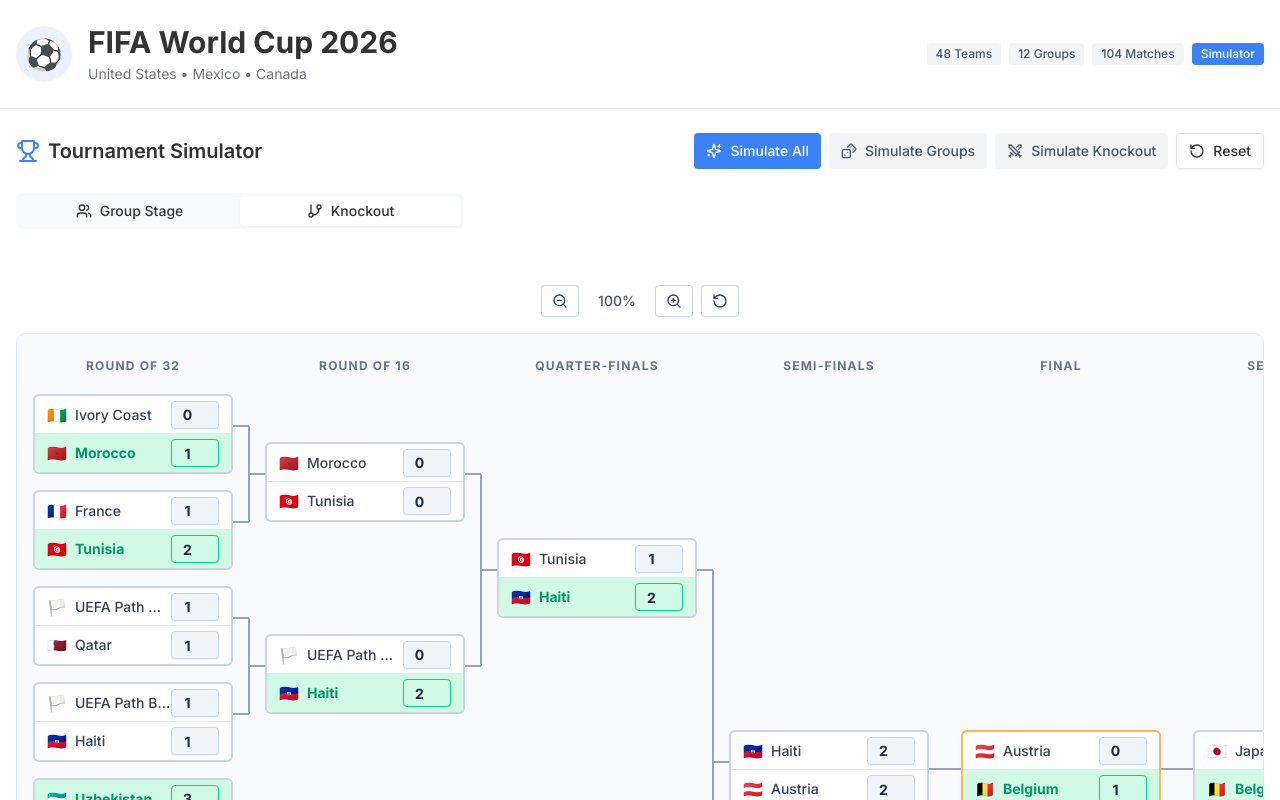
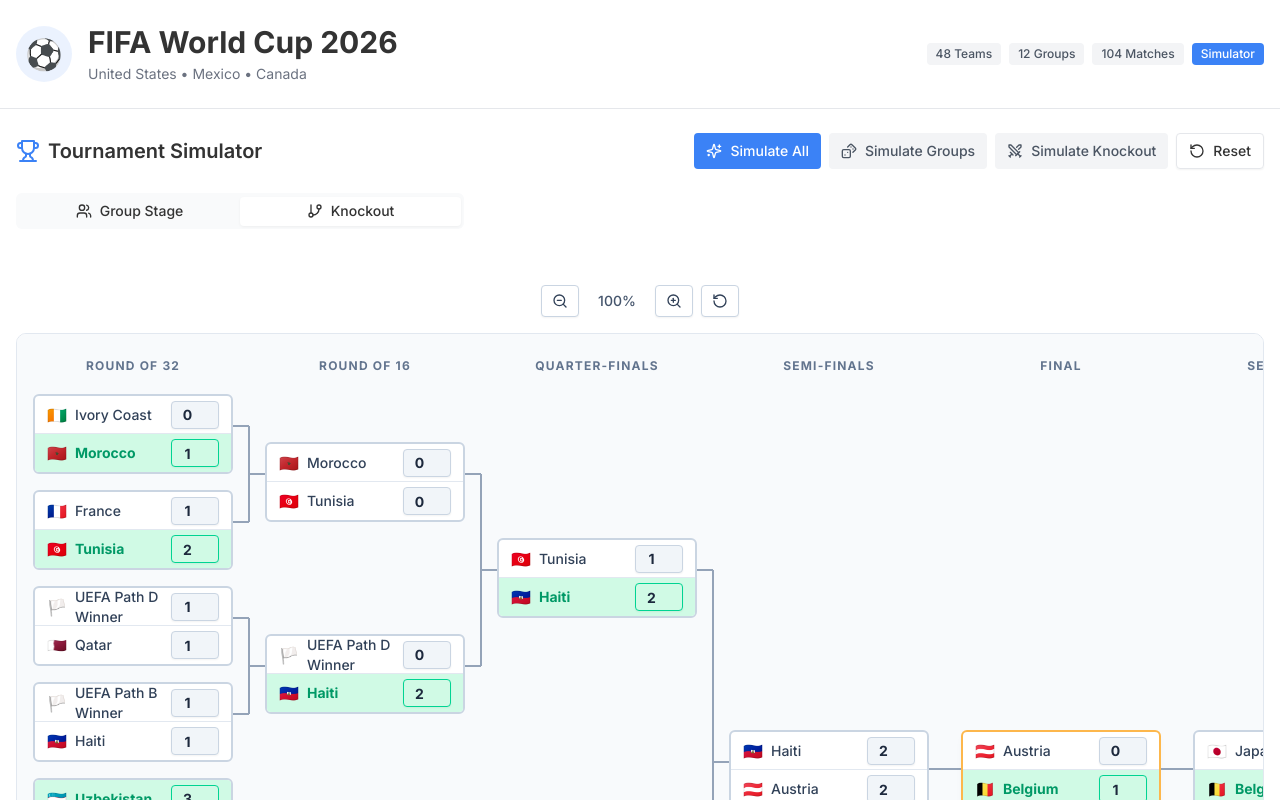
Before and after one commit to dmiante/simulator-results-WC-2026, a Next.js app: page / in a window 1280 px wide. Both pictures are taken after a click on the button "Simulate All". Shown: the top 800 px of the page. Built offline with nearby package versions, Linux system fonts and the light colour scheme.

Commit message:
style: delete truncate class

```diff
--- a/features/knockout-stage/components/match-card.tsx
+++ b/features/knockout-stage/components/match-card.tsx
@@ -81,7 +81,7 @@ export function MatchCard({
             )}
             <span
               className={cn(
-                "text-sm font-medium text-slate-700 truncate",
+                "text-sm font-medium text-slate-700",
                 isTeam1TBD && !hasResolvedTeam1 && "text-slate-400 italic",
                 hasResolvedTeam1 && "text-blue-600 font-semibold",
                 winner === "team1" && "font-bold text-emerald-600",
@@ -125,7 +125,7 @@ export function MatchCard({
             )}
             <span
               className={cn(
-                "text-sm font-medium text-slate-700 truncate",
+                "text-sm font-medium text-slate-700",
                 isTeam2TBD && !hasResolvedTeam2 && "text-slate-400 italic",
                 hasResolvedTeam2 && "text-blue-600 font-semibold",
                 winner === "team2" && "font-bold text-emerald-600",
```
